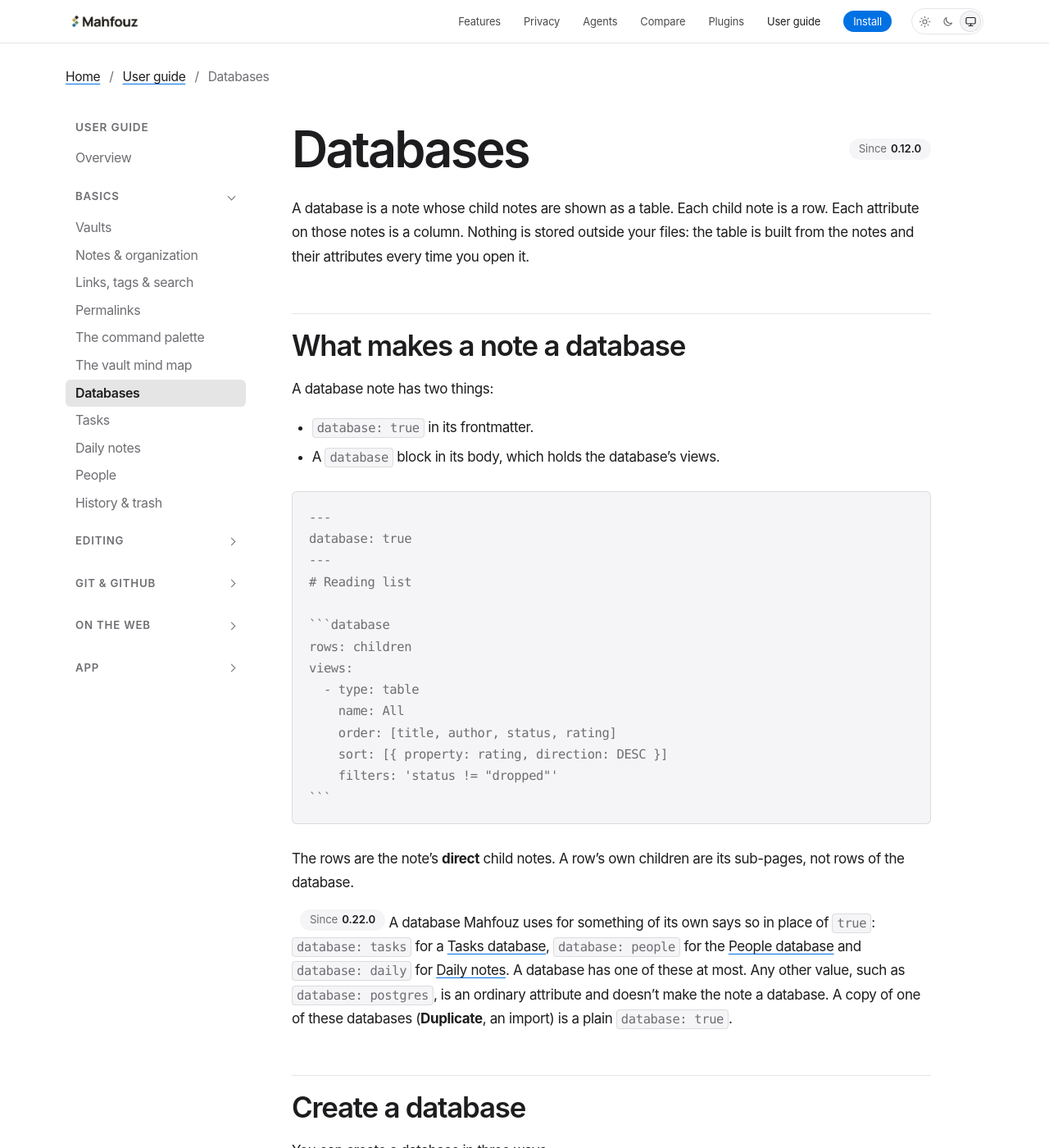
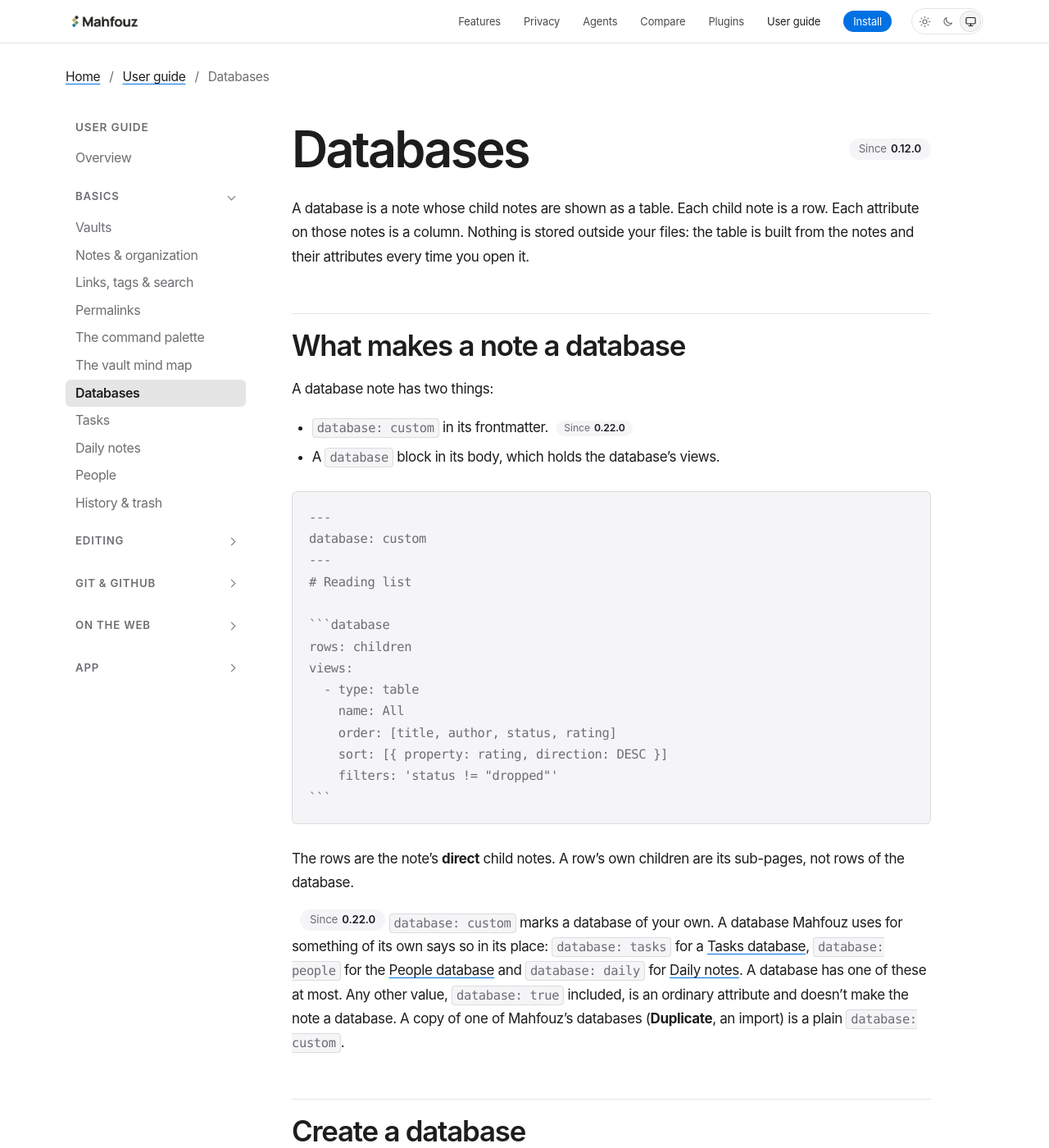
Before and after one commit to mahfouz-app/docs, a Jekyll site: the page built from guide/databases.md, in a window 1280 px wide and 1400 px high. Shown: the whole window at 82% size. Built offline with Jekyll 4.4.1, drawn with Linux system fonts in a browser that asks for light colours.

Commit message:
docs(guide): a plain database is database: custom (step 8/8)
Co-Authored-By: Claude Opus 5.5 <noreply@anthropic.com>

```diff
--- a/guide/databases.md
+++ b/guide/databases.md
@@ -15,12 +15,12 @@ you open it.
 
 A database note has two things:
 
-- `database: true` in its frontmatter.
+- `database: custom` in its frontmatter. {% include since.html v="0.22.0" %}
 - A `database` block in its body, which holds the database's views.
 
 ~~~markdown
 ---
-database: true
+database: custom
 ---
 # Reading list
 
@@ -38,14 +38,15 @@ views:
 The rows are the note's **direct** child notes. A row's own children are its
 sub-pages, not rows of the database.
 
-{% include since.html v="0.22.0" %} A database Mahfouz uses for something
-of its own says so in place of `true`: `database: tasks` for a
+{% include since.html v="0.22.0" %} `database: custom` marks a database
+of your own. A database Mahfouz uses for something of its own says so in
+its place: `database: tasks` for a
 [Tasks database](/guide/tasks/#a-tasks-database), `database: people` for
 the [People database](/guide/people/) and `database: daily` for
-[Daily notes](/guide/daily-notes/). A database has one of these at most. Any
-other value, such as `database: postgres`, is an ordinary attribute and
-doesn't make the note a database. A copy of one of these databases
-(**Duplicate**, an import) is a plain `database: true`.
+[Daily notes](/guide/daily-notes/). A database has one of these at most.
+Any other value, `database: true` included, is an ordinary attribute and
+doesn't make the note a database. A copy of one of Mahfouz's databases
+(**Duplicate**, an import) is a plain `database: custom`.
 
 ## Create a database
 
```
Also changed, not shown: _includes/kitchen-sink/kitchen_sink/reading_list/reading_list.md (+1 -1 lines), guide/tasks.md (+1 -1 lines).
